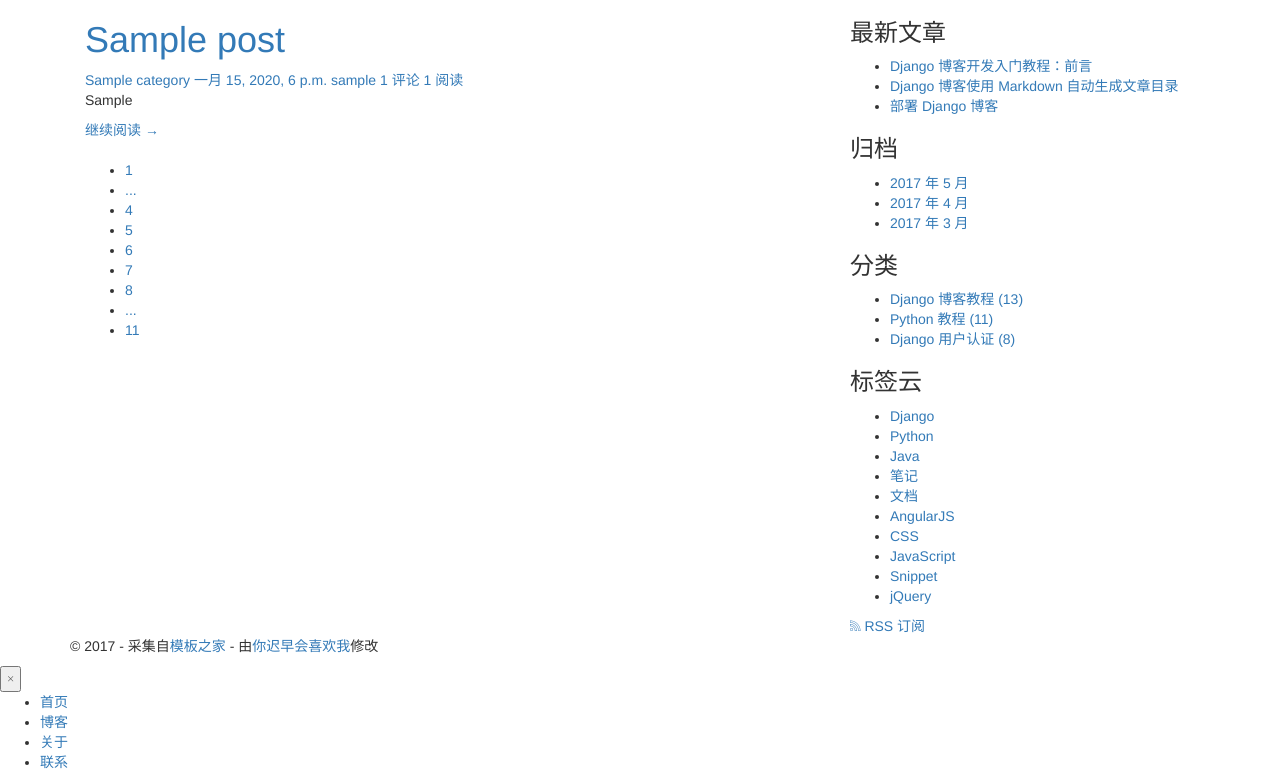
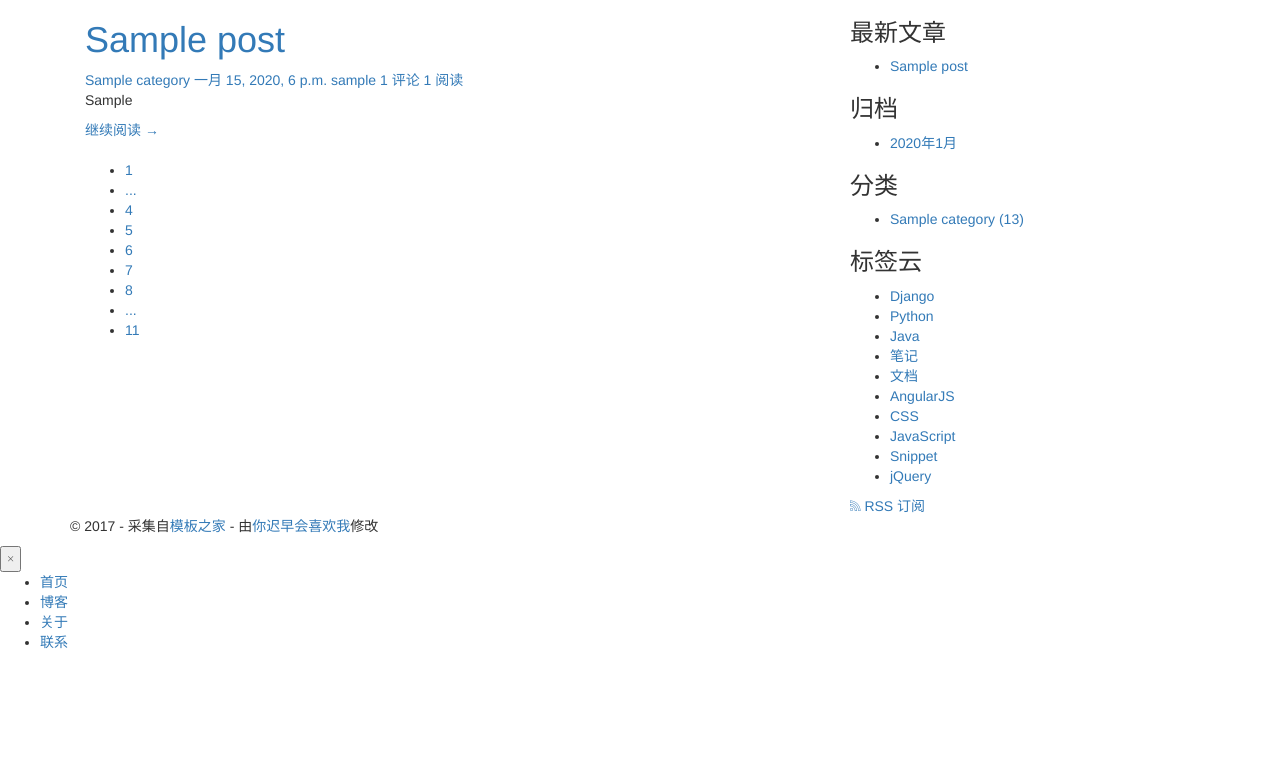
Before and after one commit to liniejun/Django_Blog, a Django app: page / in a window 1280 px wide. Shown: the part 96-878 px from the top of the page. After the commit the page ends 745 px from the top, so only its background shows below. Run offline with Django 3.2, Linux system fonts and the light colour scheme; tables that the repository leaves empty hold one stand-in row (values such as "Sample post"); some libraries are stand-ins or nearby versions.

Commit message:
aside bar realize

```diff
--- /dev/null
+++ b/django_blog/blog/templatetags/__init__.py
@@ -0,0 +1,3 @@
+#! /usr/bin/env python3
+# -*- coding: utf-8 -*-
+__author__ = 'Shawn Lee'
--- /dev/null
+++ b/django_blog/blog/templatetags/blog_tags.py
@@ -0,0 +1,21 @@
+#! /usr/bin/env python3
+# -*- coding: utf-8 -*-
+__author__ = 'Shawn Lee'
+
+from django import template
+from ..models import Post, Category
+
+register = template.Library()
+
+# 获取数据库的最近5篇文章
+@register.simple_tag
+def get_recent_posts(num=5):
+    return Post.objects.all().order_by('-create_time')[:num]
+
+@register.simple_tag
+def archives():
+    return Post.objects.dates('create_time', 'month', order='DESC')
+
+@register.simple_tag
+def get_categorys():
+    return Category.objects.all()
--- a/django_blog/templates/blog/base.html
+++ b/django_blog/templates/blog/base.html
@@ -1,4 +1,5 @@
 <!DOCTYPE html>
+{% load blog_tags %}
 <html>
 <head>
     <title>你迟早会喜欢我</title>
@@ -74,45 +75,42 @@
                 {% endblock toc %}
                 <div class="widget widget-recent-posts">
                     <h3 class="widget-title">最新文章</h3>
+                    {% get_recent_posts as recent_post_list %}
                     <ul>
+                        {% for post in recent_post_list %}
                         <li>
-                            <a href="#">Django 博客开发入门教程：前言</a>
+                            <a href="{{post.get_absolute_url}}">{{post.title}}</a>
                         </li>
-                        <li>
-                            <a href="#">Django 博客使用 Markdown 自动生成文章目录</a>
-                        </li>
-                        <li>
-                            <a href="#">部署 Django 博客</a>
-                        </li>
+                        {% empty %}
+                        没有新文章发布
+                        {%endfor%}
                     </ul>
                 </div>
                 <div class="widget widget-archives">
                     <h3 class="widget-title">归档</h3>
+                    {% archives as date_list %}
                     <ul>
+                        {% for date in date_list%}
                         <li>
-                            <a href="#">2017 年 5 月</a>
+                            <a href="#">{{date.year}}年{{date.month}}月</a>
                         </li>
-                        <li>
-                            <a href="#">2017 年 4 月</a>
-                        </li>
-                        <li>
-                            <a href="#">2017 年 3 月</a>
-                        </li>
+                        {%empty%}
+                        暂无归档
+                        {%endfor%}
                     </ul>
                 </div>
 
                 <div class="widget widget-category">
                     <h3 class="widget-title">分类</h3>
+                    {% get_categorys as category_list%}
                     <ul>
+                        {% for category in category_list %}
                         <li>
-                            <a href="#">Django 博客教程 <span class="post-count">(13)</span></a>
+                            <a href="#">{{category.name}} <span class="post-count">(13)</span></a>
                         </li>
-                        <li>
-                            <a href="#">Python 教程 <span class="post-count">(11)</span></a>
-                        </li>
-                        <li>
-                            <a href="#">Django 用户认证 <span class="post-count">(8)</span></a>
-                        </li>
+                        {% empty %}
+                        暂无分类
+                        {% endfor %}
                     </ul>
                 </div>
 
```
